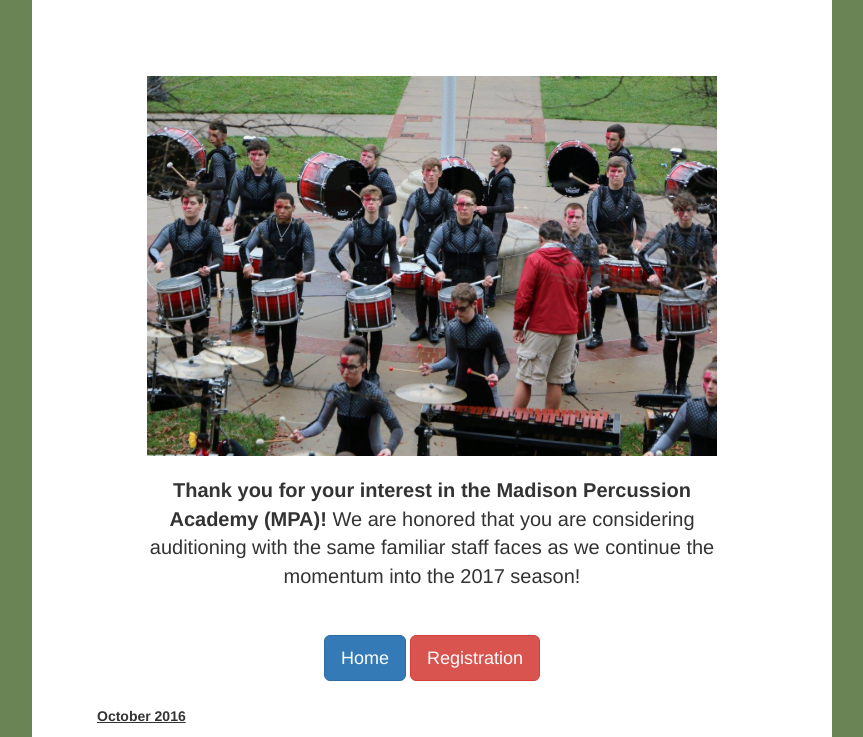
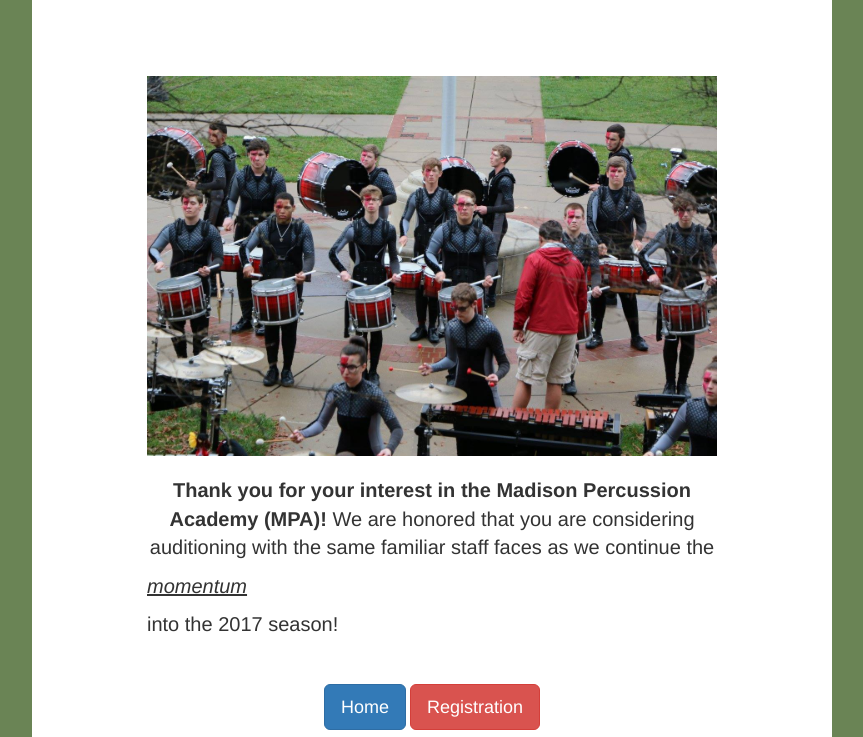
Before and after one commit to MadisonPercussionAcademy/MPA-Website, a plain HTML site: page audition.html in a window 1280 px wide. Shown: the part 59-796 px from the top of the page, without its empty margins (208-1071 px from the left). Drawn offline with nearby package versions, Linux system fonts and the light colour scheme.

Commit message:
Update audition.html

```diff
--- a/audition.html
+++ b/audition.html
@@ -18,7 +18,7 @@
 		<section class='audition' id='audition'>
     		<div class='intro '>
           <img src='images/auditionPic.jpg' alt='Picture of Drumline' class='img-responsive' />
-    			<p class="text-center"><b>Thank you for your interest in the Madison Percussion Academy (MPA)!</b> We are honored that you are considering auditioning with the same familiar staff faces as we continue the momentum into the 2017 season!</p>
+    			<p class="text-center"><b>Thank you for your interest in the Madison Percussion Academy (MPA)!</b> We are honored that you are considering auditioning with the same familiar staff faces as we continue the <p class='red-text'><em><u>momentum</u></em></p> into the 2017 season!</p>
 
     		</div>
 
```
